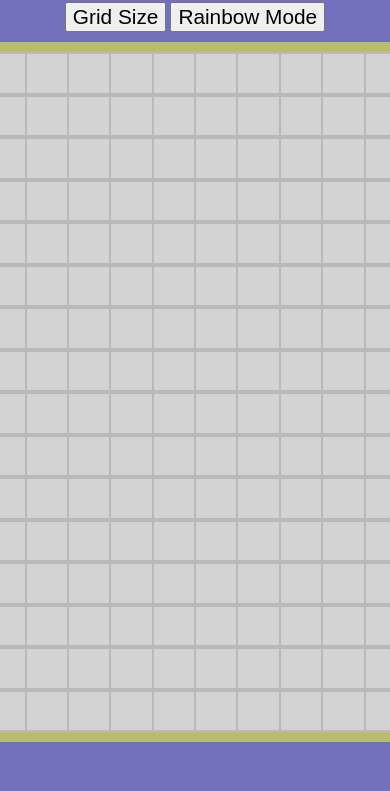
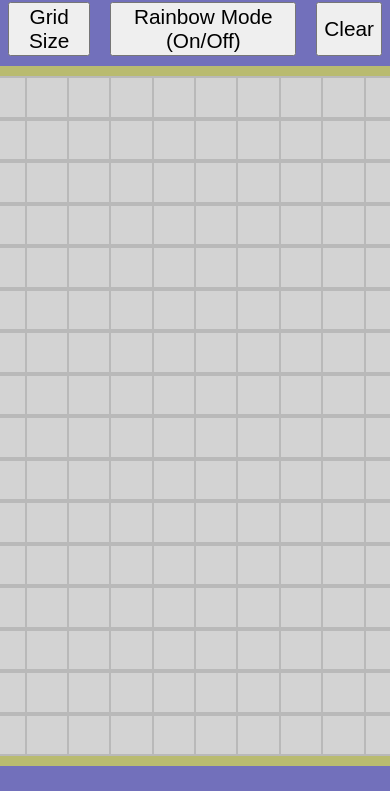
Before and after one commit to Dillon686/etch-a-sketch, a plain HTML site: page index.html in a window 390 px wide. Shown: the part 53-844 px from the top of the page. Drawn offline with Linux system fonts and the light colour scheme.

Commit message:
Added toggle for Rainbow mode, added clear button

```diff
--- a/index.html
+++ b/index.html
@@ -8,9 +8,10 @@
 </head>
 <body>
     <h1>Etch-A-Sketch</h1>
-    <div>
+    <div id="navbar">
         <button id="size-button">Grid Size</button>
-        <button id="rainbow-button">Rainbow Mode</button>
+        <button id="rainbow-button">Rainbow Mode (On/Off)</button>
+        <button id="clear-button">Clear</button>
     </div>
     <div id="game-container"></div>
 
--- a/script.js
+++ b/script.js
@@ -1,6 +1,7 @@
 const gameContainer = document.querySelector("#game-container");
 const sizeButton = document.querySelector("#size-button");
 const rainbowButton = document.querySelector("#rainbow-button");
+const clearButton = document.querySelector("#clear-button");
 let gridSize = 16;
 const hexDigits = ["A", "B", "C", "D", "E", "F", "0", "1", "2", "3", "4", "5", "6", "7", "8", "9"];
 
@@ -43,8 +44,17 @@ function drawGrid(gridSize){
 
     rainbowButton.addEventListener("click", () => {
         gridCells.forEach((cell) => {
-            cell.classList.remove("black");
-            cell.classList.add("rainbow");
+            if (cell.classList.contains("rainbow")){
+                cell.classList.remove("rainbow");
+            }else{
+                cell.classList.add("rainbow");
+            }
+        })
+    })
+
+    clearButton.addEventListener("click", () => {
+        gridCells.forEach((cell) => {
+            cell.style.backgroundColor = "";
         })
     })
 }
--- a/styles.css
+++ b/styles.css
@@ -37,3 +37,9 @@ button {
 #game-container div div {
     flex: 1;
 }
+
+
+#navbar{
+    display: flex;
+    gap: 20px;
+}
```
